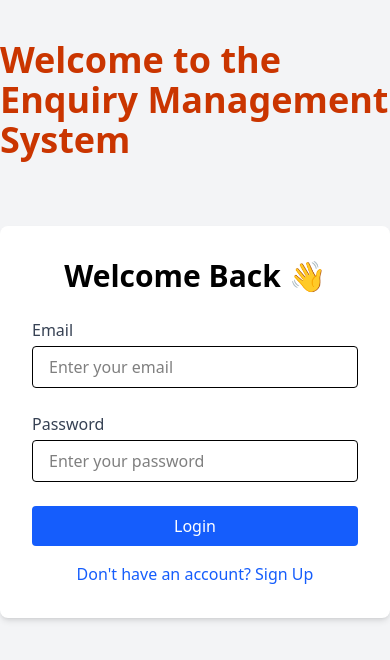
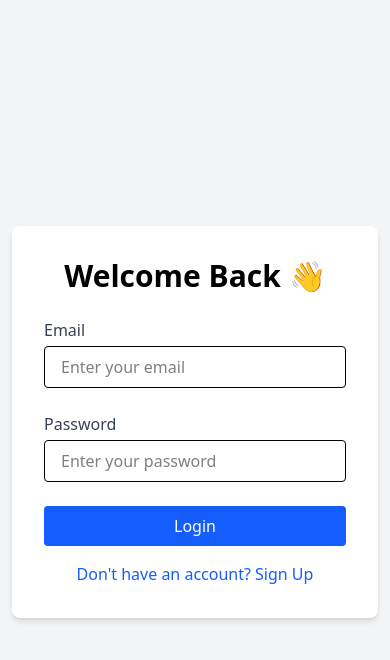
Before and after one commit to ItMeDeepak022/Frontend_Deploy, a React (Vite) app: page / in a window 390 px wide. Shown: the top 660 px of the page. Built offline with nearby package versions, Linux system fonts and the light colour scheme.

Commit message:
fronted updated again

```diff
--- a/src/common/Login.jsx
+++ b/src/common/Login.jsx
@@ -71,9 +71,9 @@ export default function Login() {
         < >
             <ToastContainer />
             <div className="min-h-screen flex items-center justify-center bg-gray-100">
-                <h1 className='absolute text-4xl text-orange-700 font-semibold top-10'>Welcome to the Enquiry Management System</h1>
+                <h1 className='absolute md:text-4xl text-[25px] text-orange-700 font-semibold md:top-10 top-0 md:block hidden'>Welcome to the Enquiry Management System</h1>
 
-                <div className="bg-white p-8 rounded-lg shadow-md w-[400px]  max-w-md">
+                <div className="bg-white p-8 rounded-lg shadow-md w-[400px]  max-w-md m-3">
                     <h2 className="text-3xl font-bold mb-6 text-center">
                         {isLogin ? "Welcome Back 👋" : "Create an Account"}
                     </h2>
```
Also changed, not shown: src/common/vercel.json (added).
